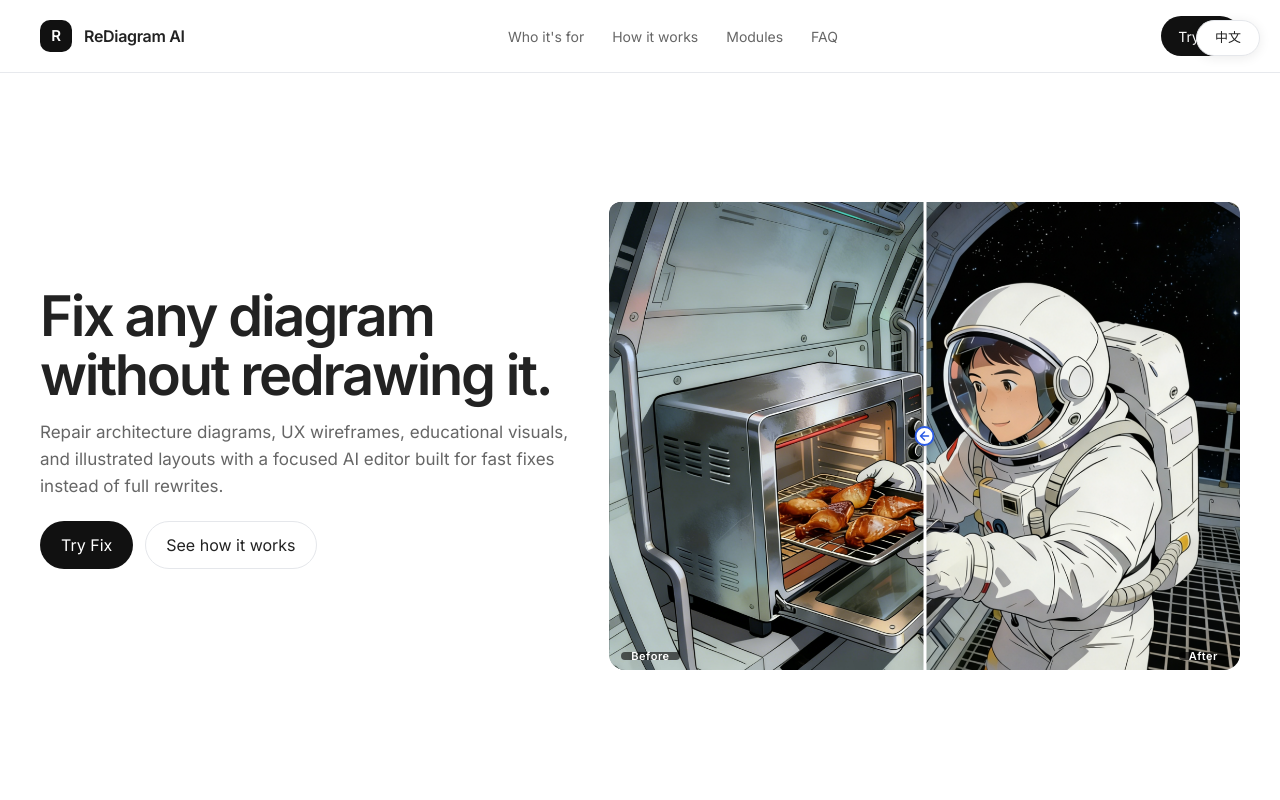
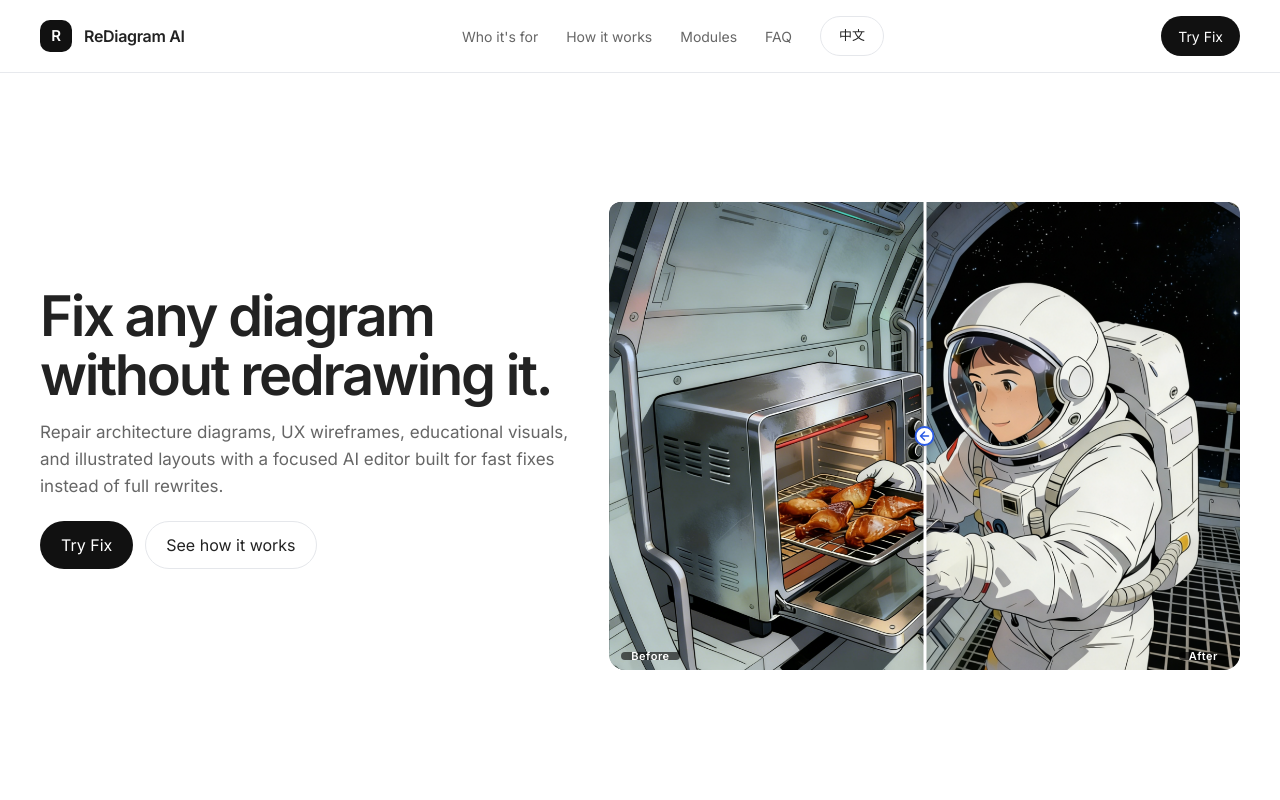
Before and after one commit to calcifer-lab/v0-ai-image-editing, a Next.js app: page / in a window 1280 px wide. Shown: the top 800 px of the page. Built offline with nearby package versions, Linux system fonts and the light colour scheme.

Commit message:
Move lang toggle from floating top-right to nav bar (between FAQ and Try Fix)

```diff
--- a/app/globals.css
+++ b/app/globals.css
@@ -255,6 +255,43 @@ html[lang="en"] .lang-zh {
   gap: 28px;
 }
 
+.lang-toggle-fixed {
+  position: fixed;
+  top: 20px;
+  right: 20px;
+  z-index: 9999;
+  display: inline-flex;
+  align-items: center;
+  justify-content: center;
+  min-height: 36px;
+  min-width: 64px;
+  padding: 0 14px;
+  border: 1px solid var(--border);
+  border-radius: 999px;
+  background: #fff;
+  color: var(--text);
+  font-size: 13px;
+  font-weight: 500;
+  cursor: pointer;
+  box-shadow: 0 2px 12px rgba(0, 0, 0, 0.08);
+  opacity: 0;
+  pointer-events: none;
+  transition: opacity 400ms ease-out, transform 240ms ease-out, box-shadow 240ms ease-out;
+  animation: lang-fadein 1s ease-out 3s forwards;
+}
+
+@keyframes lang-fadein {
+  from { opacity: 0; transform: translateY(-8px); }
+  to   { opacity: 1; transform: translateY(0); pointer-events: auto; }
+}
+
+.lang-toggle-fixed:hover {
+  transform: translateY(-2px);
+  box-shadow: 0 4px 16px rgba(0, 0, 0, 0.12);
+  border-color: #cfd4dc;
+  background: var(--bg-card);
+}
+
 .site-nav-link {
   color: var(--text-muted);
   font-size: 14px;
@@ -269,6 +306,64 @@ html[lang="en"] .lang-zh {
   display: flex;
   align-items: center;
   gap: 12px;
+}
+
+.site-nav .lang-toggle-fixed {
+  position: static;
+  opacity: 1;
+  pointer-events: auto;
+  animation: none;
+  min-height: 40px;
+  min-width: 64px;
+  padding: 0 14px;
+  border: 1px solid var(--border);
+  border-radius: 999px;
+  background: #fff;
+  color: var(--text);
+  font-size: 13px;
+  font-weight: 500;
+  cursor: pointer;
+  box-shadow: none;
+  transition:
+    transform 240ms ease-out,
+    border-color 240ms ease-out,
+    background-color 240ms ease-out;
+}
+
+.site-nav .lang-toggle-fixed:hover {
+  transform: translateY(-2px);
+  border-color: #cfd4dc;
+  background: var(--bg-card);
+  box-shadow: none;
+}
+
+.site-header-actions .lang-toggle-fixed {
+  position: static;
+  opacity: 1;
+  pointer-events: auto;
+  animation: none;
+  min-height: 40px;
+  min-width: 64px;
+  padding: 0 14px;
+  border: 1px solid var(--border);
+  border-radius: 999px;
+  background: #fff;
+  color: var(--text);
+  font-size: 13px;
+  font-weight: 500;
+  cursor: pointer;
+  box-shadow: none;
+  transition:
+    transform 240ms ease-out,
+    border-color 240ms ease-out,
+    background-color 240ms ease-out;
+}
+
+.site-header-actions .lang-toggle-fixed:hover {
+  transform: translateY(-2px);
+  border-color: #cfd4dc;
+  background: var(--bg-card);
+  box-shadow: none;
 }
 
 .hero-section {
--- a/app/layout.tsx
+++ b/app/layout.tsx
@@ -94,7 +94,6 @@ export default function RootLayout({
           }}
         />
         <LangProvider>
-          <LangToggleFixed />
           {children}
         </LangProvider>
       </body>
--- a/components/landing/header.tsx
+++ b/components/landing/header.tsx
@@ -1,6 +1,7 @@
 "use client"
 
 import Link from "next/link"
+import LangToggle from "@/components/lang-toggle-fixed"
 
 const NAV_LINKS = [
   {
@@ -23,6 +24,9 @@ const NAV_LINKS = [
     en: "FAQ",
     zh: "常见问题",
   },
+  {
+    isLangToggle: true,
+  },
 ]
 
 export default function Header() {
@@ -35,12 +39,16 @@ export default function Header() {
         </Link>
 
         <nav className="site-nav" aria-label="Primary">
-          {NAV_LINKS.map((link) => (
-            <a key={link.href} href={link.href} className="site-nav-link">
-              <span className="lang-en">{link.en}</span>
-              <span className="lang-zh">{link.zh}</span>
-            </a>
-          ))}
+          {NAV_LINKS.map((link) =>
+            "isLangToggle" in link ? (
+              <LangToggle key="lang-toggle" />
+            ) : (
+              <a key={link.href} href={link.href} className="site-nav-link">
+                <span className="lang-en">{link.en}</span>
+                <span className="lang-zh">{link.zh}</span>
+              </a>
+            ),
+          )}
         </nav>
 
         <div className="site-header-actions">
```
